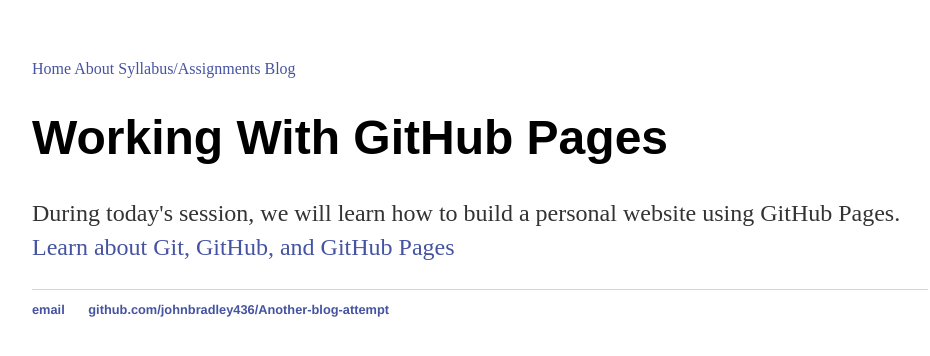
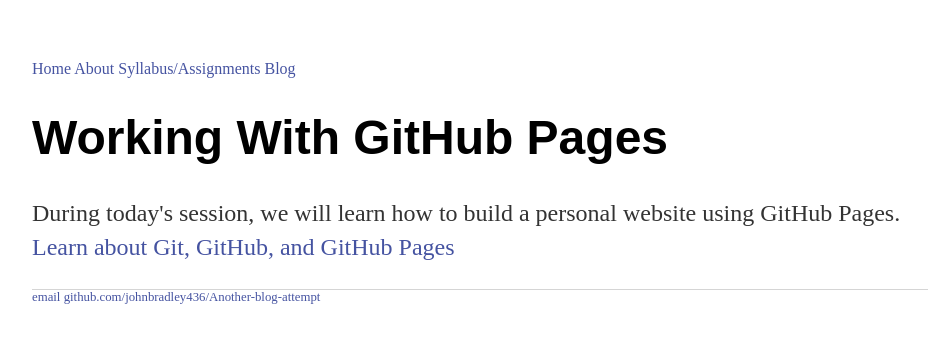
Before and after one commit to johnbradley436/Another-blog-attempt, a Jekyll site: the page built from index.html, in a window 1280 px wide. Shown: the top 356 px of the page, without its empty margins (160-1090 px from the left). Built offline with Jekyll 4.4.1, drawn with Linux system fonts in a browser that asks for light colours.

Commit message:
Update default.html

```diff
--- a/_layouts/default.html
+++ b/_layouts/default.html
@@ -18,10 +18,8 @@
 
 			</div><!-- /.container -->
 			<footer>
-	    		<ul>
-	        		<li><a href="mailto:johnbradley436@gmail.com">email</a></li>
-	        		<li><a href="https://github.com/johnbradley436/Another-blog-attempt" target="_blank;">github.com/johnbradley436/Another-blog-attempt</a></li>
-				</ul>
+	        		<a href="mailto:johnbradley436@gmail.com">email</a>
+	        		<a href="https://github.com/johnbradley436/Another-blog-attempt" target="_blank;">github.com/johnbradley436/Another-blog-attempt</a>
 			</footer>
 		</body>
 	</html>
```
